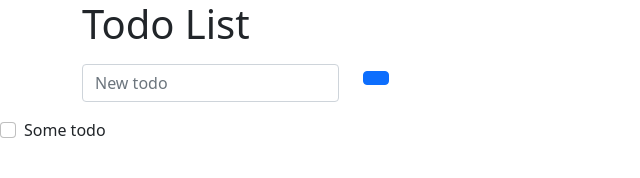
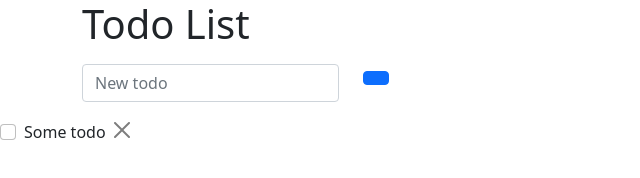
Before and after one commit to VladimirRM/Todo-js-Nepomnyashchiy, a plain HTML site: page index.html in a window 1280 px wide. Shown: the full height of the page, 0-640 px from the left. Drawn offline with nearby package versions, Linux system fonts and the light colour scheme.

Commit message:
Add close button.

```diff
--- a/index.html
+++ b/index.html
@@ -30,6 +30,7 @@
                 <input type="checkbox" class="form-check-input">
                 Some todo
             </label>
+            <button type="button" class="btn-close" aria-label="Close"></button>
         </div>
     </div>
     <script src="script.js"></script>
```
